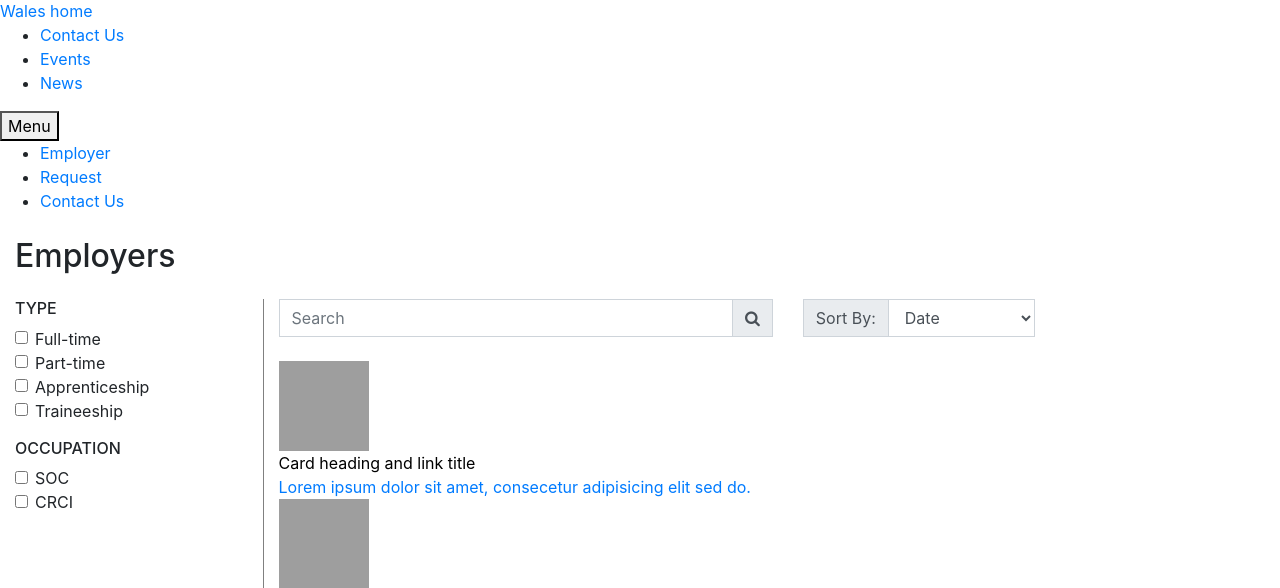
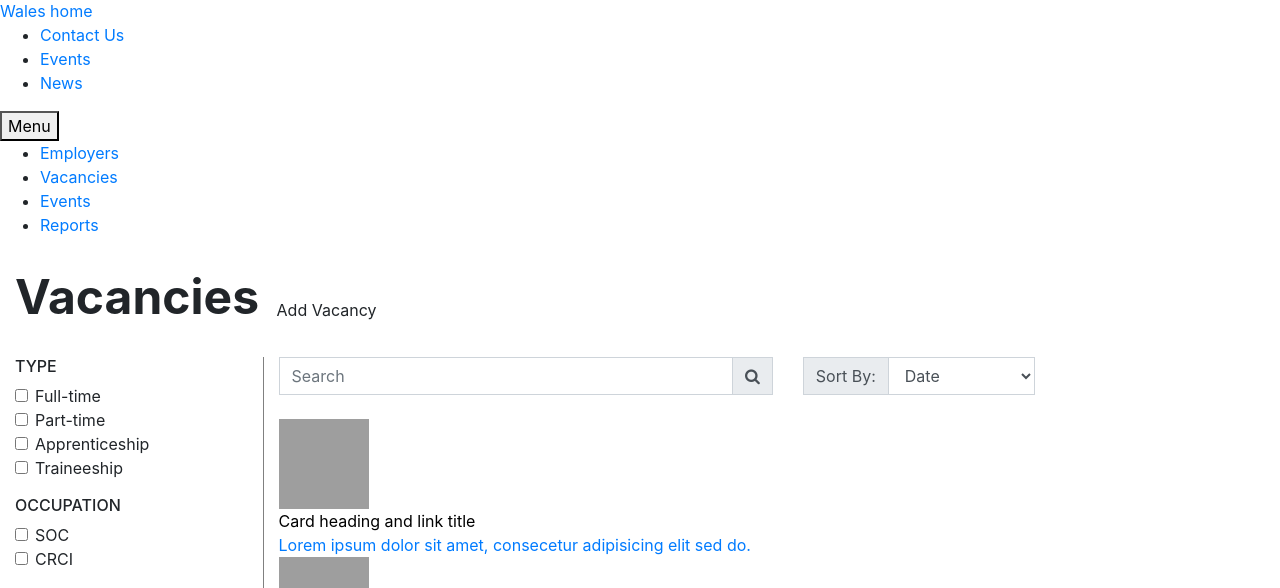
Before and after one commit to krzysztof-rachwal/Masters-Dissertation, a Spring Boot app: page /searchVacancies in a window 1280 px wide. Shown: the part 711-1299 px from the top of the page. Run offline with Spring Boot 4, Linux system fonts and the light colour scheme; some of the project's set-up classes (security, data sources, template engines, error pages and the like) are left out, and stand-ins take their place; some libraries are stand-ins or nearby versions; grey boxes are pictures that could not be loaded.

Commit message:
Add button

```diff
--- a/src/main/resources/templates/searchVacanciesPage.html
+++ b/src/main/resources/templates/searchVacanciesPage.html
@@ -53,6 +53,19 @@
 
     .gel-content-container{
         max-width: 1050px;
+    }
+
+    .title-h1{
+        font-size: 3em;
+        margin-top: 0.67em;
+        margin-bottom: 0.67em;
+        margin-left: 0;
+        margin-right: 0;
+        font-weight: bold;
+    }
+
+    .typoWhite{
+        color: white !important;
     }
 
 </style>
@@ -114,13 +127,16 @@
     <div class="nav__content">
         <ul>
             <li>
-                <a href="https://careerswales.gov.wales/" >Employer</a>
+                <a href="https://careerswales.gov.wales/">Employers</a>
             </li>
             <li>
-                <a href="https://careerswales.gov.wales/plan-your-career" >Request</a>
+                <a href="https://careerswales.gov.wales/plan-your-career">Vacancies</a>
             </li>
             <li>
-                <a href="https://careerswales.gov.wales/courses-and-training" >Contact Us</a>
+                <a href="https://careerswales.gov.wales/courses-and-training">Events</a>
+            </li>
+            <li>
+                <a href="https://careerswales.gov.wales/courses-and-training">Reports</a>
             </li>
         </ul>
     </div>
@@ -128,7 +144,12 @@
 
     <div class="gel-content-container">
         <div class="container my-4">
-            <h2>Employers</h2>
+            <div class="row-fluid">
+                <span class="title-h1">Vacancies</span>
+                <button type="button"  id="addVacancy" class="btn btn-outline-green input-border">Add Vacancy</button>
+            </div>
+
+
         </div>
 
         <div class="flex-container">
@@ -524,7 +545,10 @@
 
 <script>
     $(document).ready(function() {
-
+        $("#addVacancy").hover(function(){
+            $(this).addClass("typoWhite")
+        },
+            function(){$(this).removeClass("typoWhite")})
     });
 
 </script>
```
